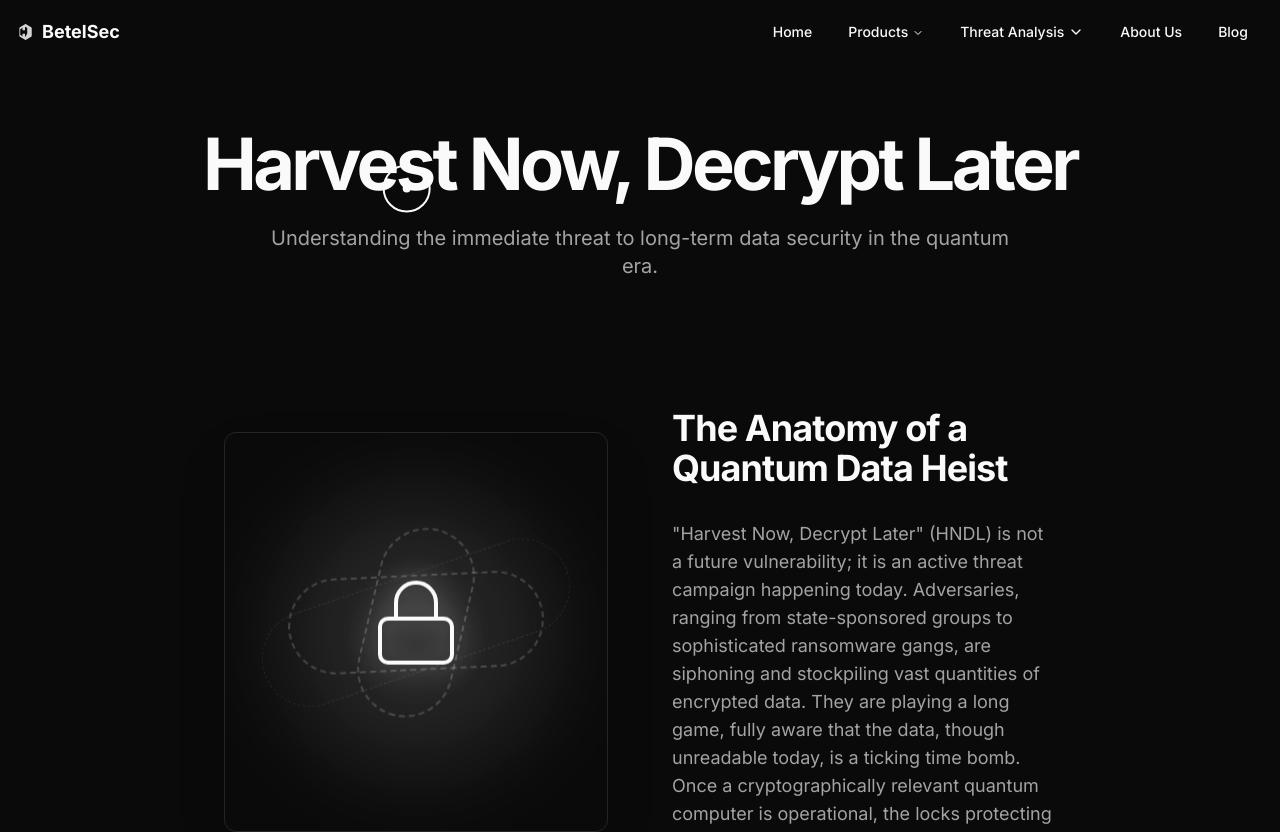
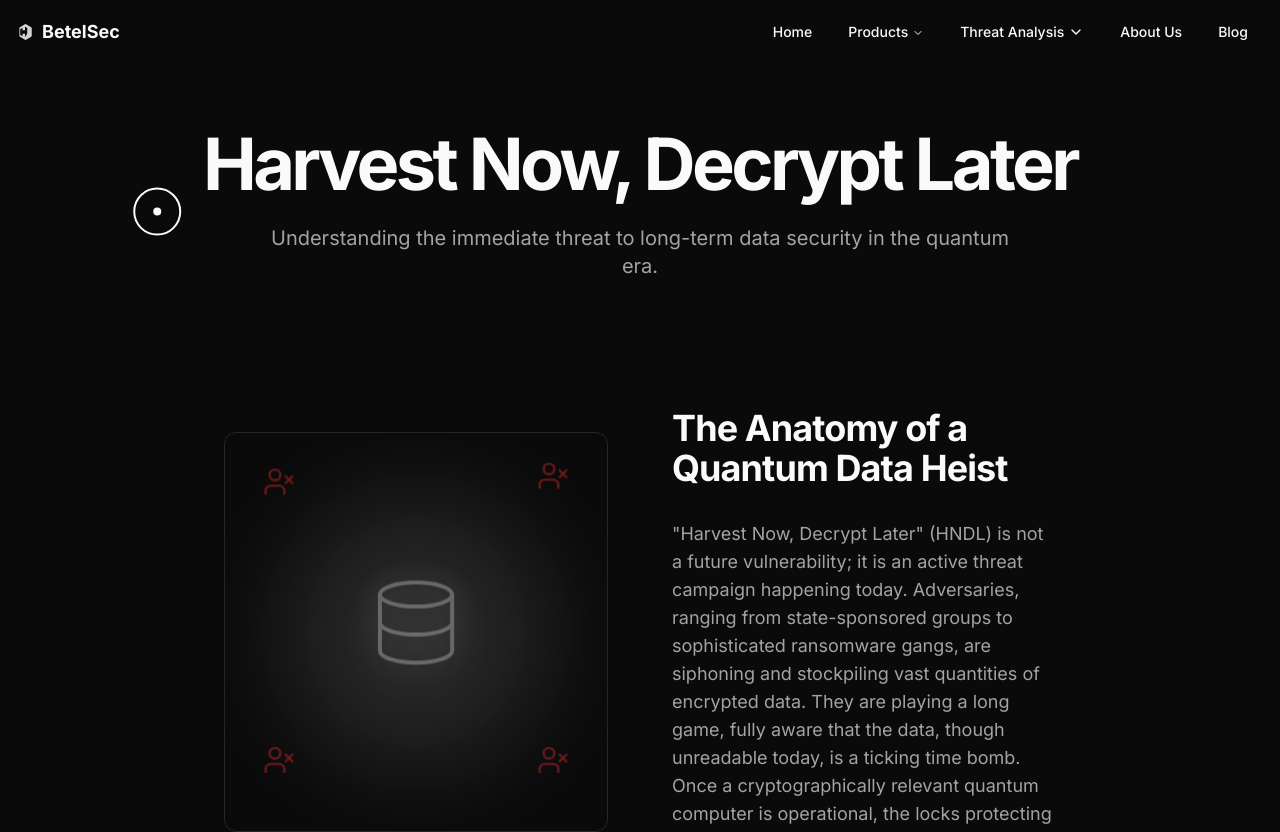
Before and after one commit to john-genie/betelsec, a Next.js app: page /threats/harvest-now-decrypt-later in a window 1280 px wide. Shown: the top 832 px of the page. Built offline with nearby package versions, Linux system fonts and the light colour scheme.

Commit message:
The NextJS app server is having trouble starting. Please identify what c

```diff
--- a/src/components/hndl-animation.tsx
+++ b/src/components/hndl-animation.tsx
@@ -1,9 +1,33 @@
 'use client';
 
-import { Lock } from 'lucide-react';
+import { Database, UserX } from 'lucide-react';
 import { InteractiveCard } from './interactive-card';
+import { useState, useEffect } from 'react';
+
+// Define a more specific type for the positions
+interface SpyPosition {
+  top?: string;
+  left?: string;
+  bottom?: string;
+  right?: string;
+  animationDelay: string;
+}
 
 export function HndlAnimation() {
+  // Initialize state to an empty array. The positions will be set on the client.
+  const [spyPositions, setSpyPositions] = useState<SpyPosition[]>([]);
+
+  useEffect(() => {
+    // This code runs only on the client, after the component has mounted.
+    // This prevents a mismatch between server and client-rendered HTML.
+    setSpyPositions([
+      { top: '10%', left: '10%', animationDelay: `${Math.random() * 2}s` },
+      { top: '10%', right: '10%', animationDelay: `${Math.random() * 2}s` },
+      { bottom: '10%', left: '10%', animationDelay: `${Math.random() * 2}s` },
+      { bottom: '10%', right: '10%', animationDelay: `${Math.random() * 2}s` },
+    ]);
+  }, []); // The empty dependency array ensures this effect runs only once.
+
   return (
     <InteractiveCard className="h-full w-full">
       <div
@@ -19,32 +43,29 @@ export function HndlAnimation() {
           style={{ transform: 'translateZ(-80px)' }}
         />
 
-        <div
-          className="relative animate-float"
-          style={{ transformStyle: 'preserve-3d' }}
-        >
-          <Lock
-            className="relative h-24 w-24 text-primary drop-shadow-[0_0_15px_hsl(var(--primary)/0.7)]"
-            strokeWidth={1}
-            style={{ transform: 'translateZ(60px)' }}
+        {/* Spy icons are now rendered only after client-side hydration, with random delays */}
+        {spyPositions.map((pos, i) => (
+          <UserX
+            key={i}
+            className="absolute h-8 w-8 text-destructive/70"
+            style={{
+              top: pos.top,
+              left: pos.left,
+              bottom: pos.bottom,
+              right: pos.right,
+              transform: 'translateZ(20px)',
+              animation: `float-in-space 4s ease-in-out infinite`,
+              animationDelay: pos.animationDelay,
+            }}
           />
+        ))}
 
-          <div className="absolute inset-0 flex items-center justify-center">
-            <div
-              className="h-48 w-48 rounded-full border-2 border-dashed border-primary/20 animate-spin-slow"
-              style={{ transform: 'translateZ(20px)' }}
-            />
-          </div>
-           <div className="absolute inset-0 flex items-center justify-center">
-            <div
-              className="h-64 w-64 rounded-full border-2 border-dashed border-primary/20 animate-spin-medium"
-              style={{ animationDelay: '0.5s', transform: 'translateZ(0px)' }}
-            />
-          </div>
-           <div className="absolute inset-0 flex items-center justify-center">
-            <div
-              className="h-80 w-80 rounded-full border border-dashed border-primary/10 animate-spin-reverse-slow"
-              style={{ animationDelay: '1s', transform: 'translateZ(-20px)' }}
+        <div className="animate-float" style={{ transformStyle: 'preserve-3d' }}>
+          <div className="relative animate-pulse-slow">
+            <Database
+              className="relative h-24 w-24 text-primary drop-shadow-[0_0_15px_hsl(var(--primary)/0.7)]"
+              strokeWidth={1}
+              style={{ transform: 'translateZ(60px)' }}
             />
           </div>
         </div>
```
